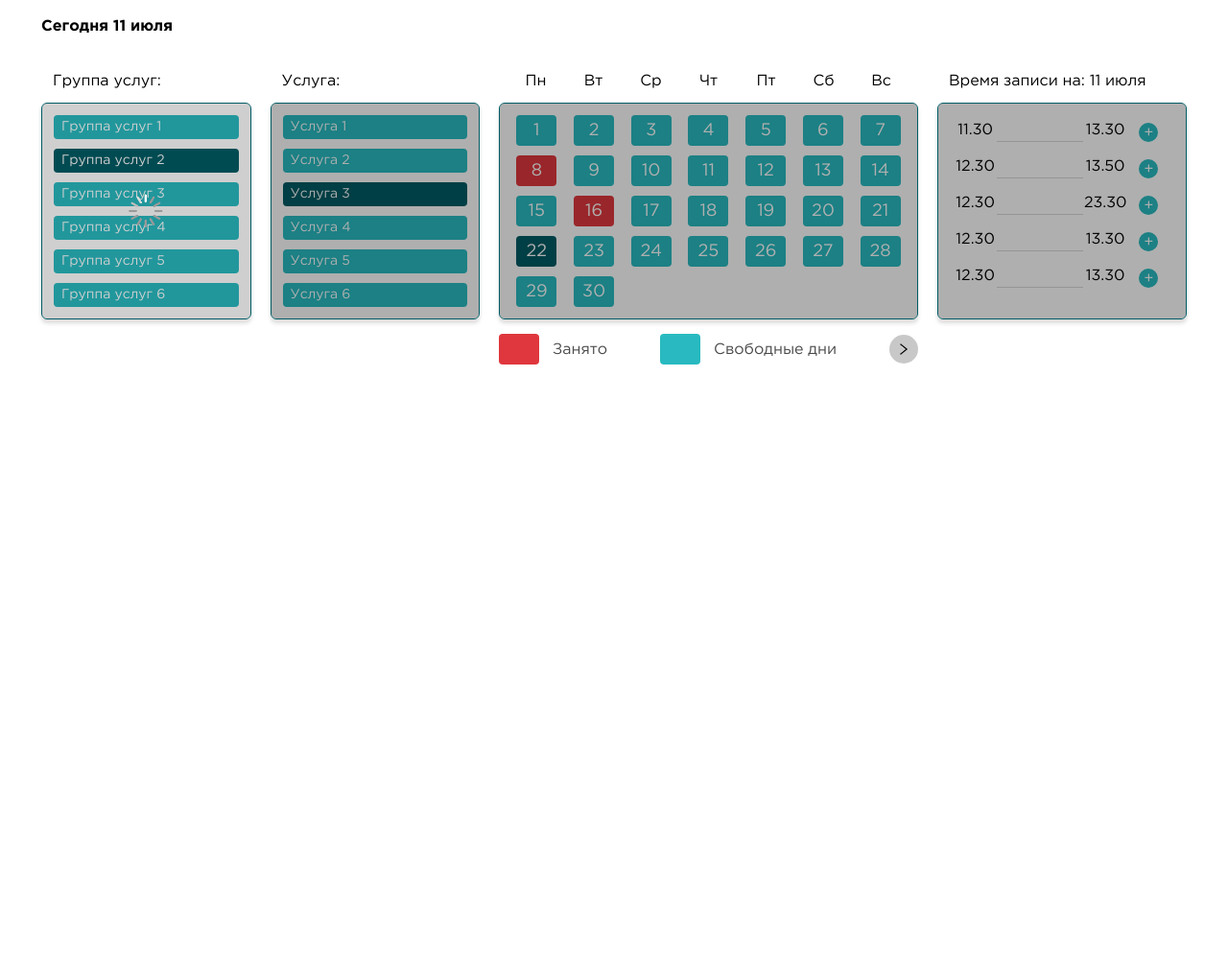
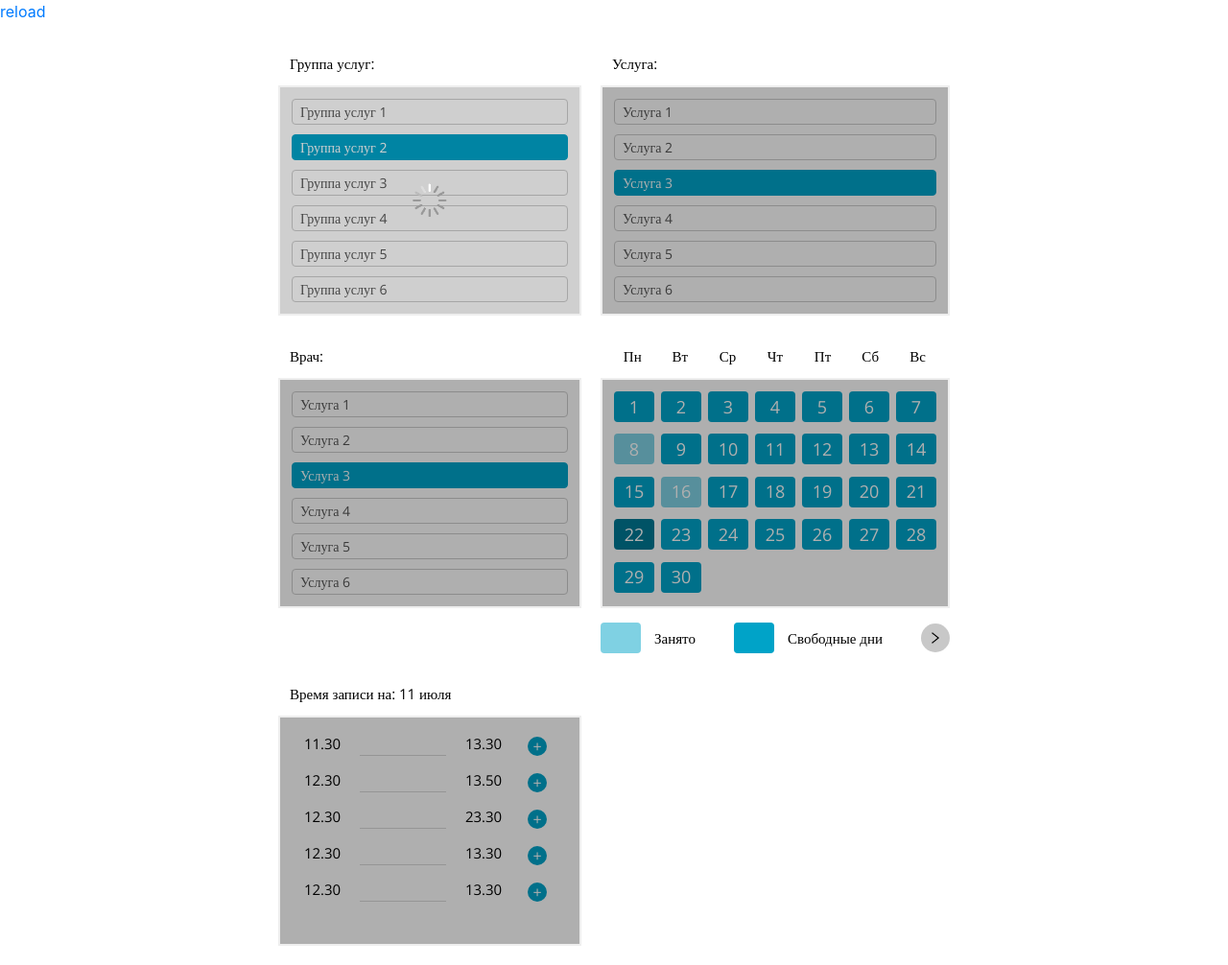
Before and after one commit to alexandertonkonog/BitrixSignWidget, a PHP site: page / in a window 1280 px wide. Shown: the whole page at 96% size. Before the commit the page ends 380 px from the top, so only its background shows below. Run offline with PHP 8.4, Linux system fonts and the light colour scheme; some libraries are stand-ins or nearby versions.

Commit message:
change colors

```diff
--- a/css/index.css
+++ b/css/index.css
@@ -1,42 +1,43 @@
-@import url("https://fonts.googleapis.com/css2?family=Roboto:wght@400&display=swap");
-@font-face {
-	font-family: 'Gotham Pro';
-	src: 	url('../fonts/GothamPro-Bold.woff') format('woff');
-	font-weight: bold;
+@import url('https://fonts.googleapis.com/css2?family=Open+Sans:wght@400;700&display=swap');
+
+/*main*/
+:root {
+  --main-element-bg: #00A3C8;
+  --main-element-color: #ffffff;
+  --main-element-border: #00A3C8;
+  --main-element-bg_hover: #007995;
+  --main-element-color_hover: #ffffff;
+  --main-element-border_hover: #007995;
+  --main-element-bg_simple: #ffffff;
+  --main-element-color_simple: #555;
+  --main-element-border_simple: #ccc;
+  --main-text: black;
 }
-@font-face {
-	font-family: 'Gotham Pro';
-	src: url('../fonts/GothamPro.woff') format('woff');
-	font-weight: normal;
+.UMC-widget {
+  box-sizing: border-box;
+  width: 1400px;
+  margin: 20px auto;
 }
 
-.UMC-widget {
-  box-sizing: border-box;
-  width: 1194px;
-  margin: 20px auto;
-}
 .UMC-widget__form {
   display: grid;
-  grid-template-columns: 1fr 1fr 2fr 1fr;
+  grid-template-columns: 1fr 1fr 1fr 2fr 1fr;
   column-gap: 20px;
 }
-
 .UMC-widget__block {
   width: 100%;
 }
 
-/**/
-
-.UMC-widget *,
-.UMC-widget__modal * {
+.UMC-widget * {
   box-sizing: border-box;
   margin: 0;
   padding: 0;
-  font-family: 'Gotham Pro';
+  font-family: 'Open Sans';
   font-weight: 400;
-  font-size: 16px;
+  font-size: 15px;
   line-height: 15px;
 }
+
 .UMC-widget__input-wrapper {
   position: relative;
   margin-bottom: 10px;
@@ -45,6 +46,10 @@
 
 .UMC-widget__section-header {
   padding: 15px 12px;
+  color: var(--main-text);
+}
+.UMC-widget__section-header * {
+  color: var(--main-text);
 }
 .UMC-widget__header-item {
   width: 32px;
@@ -80,7 +85,7 @@
   align-items: center;
 }
 .UMC-widget__calendar-des-text {
-  color:#4A4A4A;
+  color:var(--main-text);
   margin-left: 14px;
 }
 .UMC-widget__calendar {
@@ -91,22 +96,18 @@
   row-gap: 10px;
 }
 .shadow-box {
-  border: 1px solid #005C65;
-  box-shadow: 0px 4px 4px #00000025;
-  border-radius: 6px;
-  height: 226px;
+  border: 2px solid #eeeeee;
+  height: 240px;
   position: relative;
 }
 
 .shadow-box::-webkit-scrollbar {
   width: 8px;
   background-color: white;
-  border-radius: 6px;
 }
 
 .shadow-box::-webkit-scrollbar-thumb {
   background-color: #B6B6B6;
-  border-radius: 6px;
 }
 .shadow-box::-webkit-scrollbar-thumb:hover {
   background-color: #B6B6B690;
@@ -119,7 +120,7 @@
   justify-content: center;
   justify-self: center;
   font-size: 18px;
-  background-color: #28BAC0;
+  background-color: var(--main-element-bg);
   border-radius: 4px;
   color: white;
   cursor: pointer;
@@ -127,30 +128,21 @@
   user-select: none;
 }
 .UMC-widget__calendar-item:hover {
-  background-color: #007E8A;
+  background-color: var(--main-element-bg_hover);
 }
-.UMC-widget__calendar-item_red {
-  background-color: #DF373D;
+.UMC-widget__calendar-item_busy {
+  opacity: 0.5;
   user-select: none;
   pointer-events: none;
 }
-.UMC-widget__calendar-item_red:hover {
-  background-color: #DF373D;
-}
-.UMC-widget__calendar-item_dark {
-  background-color: #005C65;
-}
-.UMC-widget__calendar-item_dark:hover {
-  background-color: #005C65;
+.UMC-widget__calendar-item_selected {
+  background-color: var(--main-element-bg_hover);
 }
 .UMC-widget__calendar-item_empty {
   background-color: transparent;
   cursor: auto;
   user-select: none;
   pointer-events: none;
-}
-.UMC-widget__calendar-item_empty:hover {
-  background-color: transparent;
 }
 .UMC-widget__calendar-des-item-icon {
   width: 30px;
@@ -176,20 +168,17 @@
 .UMC-widget__time {
   padding: 20px 16px;
   overflow-y: auto;
-  width: 260px;
+  /* width: 260px; */
 }
 .UMC-widget__time-item {
   margin-bottom: 18px;
   display: grid;
   grid-template-columns: 1fr 2fr 1fr 1fr;
-  color: black;
+  color: var(--main-text);
   justify-content: center;
 }
 .UMC-widget__time-item > * {
   justify-self: center;
-}
-.UMC-widget__time-item_free {
-  color: black;
 }
 .UMC-widget__time-space {
   border-bottom: 1px solid #D9D9D9;
@@ -211,18 +200,15 @@
   align-items: center;
   justify-content: center;
   font-size: 16px;
-  background: #DF373D;
+  background: var(--main-element-bg);
   border-radius: 50%;
   color: white;
   margin-right: 10px;
 }
-.UMC-widget__time-item_free .UMC-widget__time-sign-icon {
-  background: #28BAC0;
+.UMC-widget__time-sign-icon:hover {
+  background: var(--main-element-bg_hover);
 }
-.UMC-widget__time-item_free .UMC-widget__time-sign-icon:hover {
-  background: #007E8A;
-}
-.UMC-widget__time-item_free .UMC-widget__time-sign {
+.UMC-widget__time-sign {
   cursor: pointer;
 }
 
@@ -244,22 +230,28 @@
 .UMC-widget__service-item {
   padding: 5px 8px;
   font-size: 14px;
-  background-color: #28BAC0;
   border-radius: 4px;
-  color: white;
+  color: var(--main-element-color_simple);
   cursor: pointer;
   transition: all ease 0.1s;
   margin-bottom: 10px;
   user-select: none;
+  border: 1px solid var(--main-element-border_simple);
 }
 .UMC-widget__service-item:hover {
-  background-color: #007E8A;
+  background-color: var(--main-element-bg);
+  border-color: var(--main-element-border);
+  color: var(--main-element-color);
 }
 .UMC-widget__service-item_selected {
-  background-color: #005C65;
+  background-color: var(--main-element-bg);
+  border-color: var(--main-element-bg);
+  color: var(--main-element-color);
 }
 .UMC-widget__service-item_selected:hover {
-  background-color: #005C65;
+  background-color: var(--main-element-bg_hover);
+  border-color: var(--main-element-border_hover);
+  color: var(--main-element-color_hover);
 }
 
 /**/
@@ -549,3 +534,30 @@
   background-position: center;
   background-size: 40px 40px;
 }
+
+@media screen and (max-width: 1400px) {
+  .UMC-widget {
+    width: 1200px;
+  }
+  .UMC-widget__form {
+    grid-template-columns: 1fr 1fr 1fr;
+    row-gap: 40px;
+  }
+}
+@media screen and (max-width: 1280px) {
+  .UMC-widget {
+    width: 700px;
+  }
+  .UMC-widget__form {
+    grid-template-columns: 1fr 1fr;
+    row-gap: 20px;
+  }
+}
+@media screen and (max-width: 768px) {
+  .UMC-widget {
+    width: 280px;
+  }
+  .UMC-widget__form {
+    grid-template-columns: 1fr;
+  }
+}
--- a/index.html
+++ b/index.html
@@ -3,13 +3,14 @@
   <head>
     <meta charset="UTF-8" />
     <meta name="viewport" content="width=device-width, initial-scale=1.0" />
+    <link rel="stylesheet" href="https://maxcdn.bootstrapcdn.com/bootstrap/4.0.0/css/bootstrap.min.css" integrity="sha384-Gn5384xqQ1aoWXA+058RXPxPg6fy4IWvTNh0E263XmFcJlSAwiGgFAW/dAiS6JXm" crossorigin="anonymous">
     <!-- <link rel="stylesheet" href="https://charite.me/local/firstbit/index.css" /> -->
     <link rel="stylesheet" href="css/index.css" />
     <title>Document</title>
   </head>
   <body>
+    <a href="">reload</a>
     <section class="UMC-widget">
-      <p class="UMC-widget__date">Сегодня 11 июля</p>
       <div class="UMC-widget__form" id="UMC-widget__form">
         <div class="UMC-widget__service-wrapper UMC-widget__servicegroups-wrapper UMC-widget__block">
           <div class="UMC-widget__service-header UMC-widget__section-header">Группа услуг:</div>
@@ -25,6 +26,20 @@
         <div class="UMC-widget__service-wrapper UMC-widget__services-wrapper UMC-widget__block">
           <div class="UMC-widget__service-header UMC-widget__section-header">
             <p>Услуга:</p>
+            <p class="UMC-widget__service-header-price"></p>
+          </div>
+          <div class="UMC-widget__service shadow-box shadow-box_hidden">
+            <p class="UMC-widget__service-item">Услуга 1</p>
+            <p class="UMC-widget__service-item">Услуга 2</p>
+            <p class="UMC-widget__service-item UMC-widget__service-item_selected">Услуга 3</p>
+            <p class="UMC-widget__service-item">Услуга 4</p>
+            <p class="UMC-widget__service-item">Услуга 5</p>
+            <p class="UMC-widget__service-item">Услуга 6</p>
+          </div>
+        </div>
+        <div class="UMC-widget__service-wrapper UMC-widget__services-wrapper UMC-widget__block">
+          <div class="UMC-widget__service-header UMC-widget__section-header">
+            <p>Врач:</p>
             <p class="UMC-widget__service-header-price"></p>
           </div>
           <div class="UMC-widget__service shadow-box shadow-box_hidden">
@@ -54,7 +69,7 @@
             <p class="UMC-widget__calendar-item">5</p>
             <p class="UMC-widget__calendar-item">6</p>
             <p class="UMC-widget__calendar-item">7</p>
-            <p class="UMC-widget__calendar-item UMC-widget__calendar-item_red">8</p>
+            <p class="UMC-widget__calendar-item UMC-widget__calendar-item_busy">8</p>
             <p class="UMC-widget__calendar-item">9</p>
             <p class="UMC-widget__calendar-item">10</p>
             <p class="UMC-widget__calendar-item">11</p>
@@ -62,13 +77,13 @@
             <p class="UMC-widget__calendar-item">13</p>
             <p class="UMC-widget__calendar-item">14</p>
             <p class="UMC-widget__calendar-item">15</p>
-            <p class="UMC-widget__calendar-item UMC-widget__calendar-item_red">16</p>
+            <p class="UMC-widget__calendar-item UMC-widget__calendar-item_busy">16</p>
             <p class="UMC-widget__calendar-item">17</p>
             <p class="UMC-widget__calendar-item">18</p>
             <p class="UMC-widget__calendar-item">19</p>
             <p class="UMC-widget__calendar-item">20</p>
             <p class="UMC-widget__calendar-item">21</p>
-            <p class="UMC-widget__calendar-item UMC-widget__calendar-item_dark">22</p>
+            <p class="UMC-widget__calendar-item UMC-widget__calendar-item_selected">22</p>
             <p class="UMC-widget__calendar-item">23</p>
             <p class="UMC-widget__calendar-item">24</p>
             <p class="UMC-widget__calendar-item">25</p>
@@ -80,7 +95,7 @@
           </div>
           <div class="UMC-widget__calendar-des">
             <div class="UMC-widget__calendar-des-item">
-              <p class="UMC-widget__calendar-item UMC-widget__calendar-item_red"></p>
+              <p class="UMC-widget__calendar-item UMC-widget__calendar-item_busy"></p>
               <p class="UMC-widget__calendar-des-text">Занято</p>
             </div>
             <div class="UMC-widget__calendar-des-item">
--- a/js/index.js
+++ b/js/index.js
@@ -444,7 +444,7 @@ class Calendar extends Block {
         if (item.free) {
           day.className = 'UMC-widget__calendar-item';
         } else {
-          day.className = 'UMC-widget__calendar-item UMC-widget__calendar-item_red';
+          day.className = 'UMC-widget__calendar-item UMC-widget__calendar-item_busy';
         }
         day.textContent = item.day;
         day.addEventListener('click', () => this._clickCalendarElement(day, item));
@@ -463,9 +463,9 @@ class Calendar extends Block {
   _clickCalendarElement(elem, data) {
     if (data.free) {
       this.calendar.querySelectorAll('.UMC-widget__calendar-item').forEach(item => {
-        item.classList.remove('UMC-widget__calendar-item_dark');
+        item.classList.remove('UMC-widget__calendar-item_selected');
       })
-      elem.classList.add('UMC-widget__calendar-item_dark');
+      elem.classList.add('UMC-widget__calendar-item_selected');
       this.selectedDay = data;
       this.widget.timeArea.init();
     }
```
Also changed, not shown: other parts of css/index.css (+13 -20 lines).
